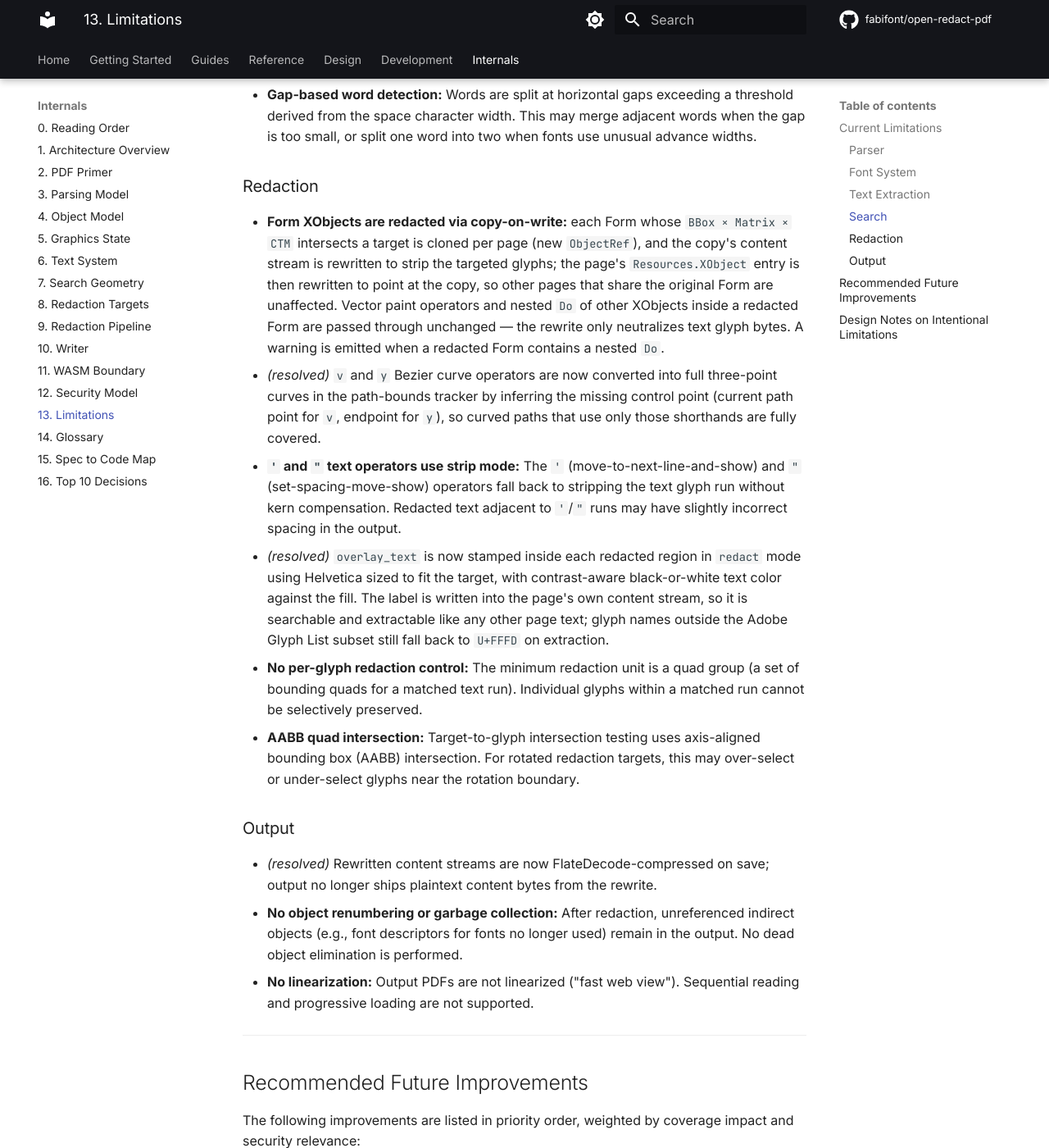
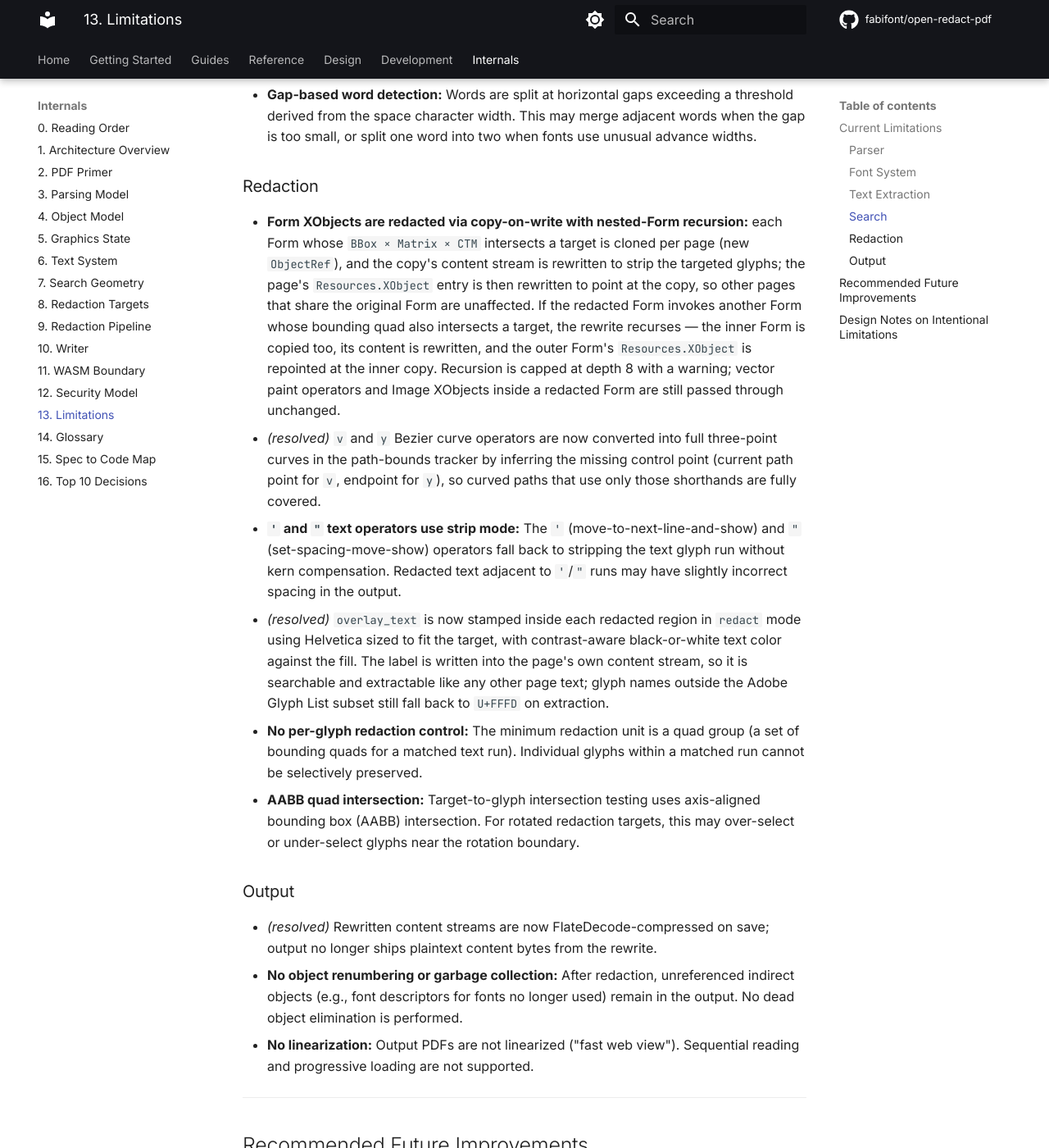
Before and after one commit to fabifont/open-redact-pdf, an MkDocs documentation site: the page built from docs/internals/13-limitations.md, in a window 1280 px wide and 1400 px high, scrolled down 2058 px. Shown: the whole window at 82% size. Built offline with MkDocs 1.6.1 and Material for MkDocs 9.7.7, drawn with Linux system fonts in a browser that asks for light colours; comment, search, counter and statistics services are not loaded; some of the changed text lies outside the part shown.

Commit message:
docs: document nested Form XObject recursion
Supported subset, roadmap, redaction-pipeline internals, and
limitations page now describe the recursion-through-inner-Forms
behaviour. The remaining follow-up is running the vector-path and
image-neutralization passes on each Form's own content.

```diff
--- a/docs/internals/13-limitations.md
+++ b/docs/internals/13-limitations.md
@@ -35,7 +35,7 @@ This page documents the current known limitations of the engine, organized by su
 
 ### Redaction
 
-- **Form XObjects are redacted via copy-on-write:** each Form whose `BBox × Matrix × CTM` intersects a target is cloned per page (new `ObjectRef`), and the copy's content stream is rewritten to strip the targeted glyphs; the page's `Resources.XObject` entry is then rewritten to point at the copy, so other pages that share the original Form are unaffected. Vector paint operators and nested `Do` of other XObjects inside a redacted Form are passed through unchanged — the rewrite only neutralizes text glyph bytes. A warning is emitted when a redacted Form contains a nested `Do`.
+- **Form XObjects are redacted via copy-on-write with nested-Form recursion:** each Form whose `BBox × Matrix × CTM` intersects a target is cloned per page (new `ObjectRef`), and the copy's content stream is rewritten to strip the targeted glyphs; the page's `Resources.XObject` entry is then rewritten to point at the copy, so other pages that share the original Form are unaffected. If the redacted Form invokes another Form whose bounding quad also intersects a target, the rewrite recurses — the inner Form is copied too, its content is rewritten, and the outer Form's `Resources.XObject` is repointed at the inner copy. Recursion is capped at depth 8 with a warning; vector paint operators and Image XObjects inside a redacted Form are still passed through unchanged.
 - _(resolved)_ `v` and `y` Bezier curve operators are now converted into full three-point curves in the path-bounds tracker by inferring the missing control point (current path point for `v`, endpoint for `y`), so curved paths that use only those shorthands are fully covered.
 - **`'` and `"` text operators use strip mode:** The `'` (move-to-next-line-and-show) and `"` (set-spacing-move-show) operators fall back to stripping the text glyph run without kern compensation. Redacted text adjacent to `'`/`"` runs may have slightly incorrect spacing in the output.
 - _(resolved)_ `overlay_text` is now stamped inside each redacted region in `redact` mode using Helvetica sized to fit the target, with contrast-aware black-or-white text color against the fill. The label is written into the page's own content stream, so it is searchable and extractable like any other page text; glyph names outside the Adobe Glyph List subset still fall back to `U+FFFD` on extraction.
@@ -54,7 +54,7 @@ This page documents the current known limitations of the engine, organized by su
 
 The following improvements are listed in priority order, weighted by coverage impact and security relevance:
 
-1. **Nested / paint-aware Form XObject redaction** — text redaction inside a Form is handled via copy-on-write. What remains: recursing through nested `Do` inside a redacted Form so that text inside inner Forms is also neutralized, and running the vector-path and image neutralization passes on the Form's own content so paint and inner Image XObjects that sit under a target are neutralized alongside the text.
+1. **Paint- and image-aware Form redaction** — text inside redacted Forms (including nested Forms) is handled via copy-on-write recursion. What remains: running the vector-path and image-neutralization passes on the Form's own content so paint operators and inner Image XObjects that sit under a target are neutralized alongside the text.
 2. **Non-Identity-H composite font encodings** — required for CJK documents using standard CMaps (`UniJIS-UTF16-H`, `UniGB-UCS2-H`, `UniCNS-UTF16-H`, `UniKS-UCS2-H`, and friends).
 3. **Page-level extraction caching** — avoid re-parsing content streams on every `analyze_page_text` call; cache results keyed by page reference and content stream digest.
 4. **Additional stream filters** — ASCII85Decode and LZWDecode are the most commonly encountered unsupported filters after FlateDecode.
```
Also changed, not shown: docs/internals/09-redaction-pipeline.md (+1 -1 lines), docs/reference/supported-subset.md (+1 -1 lines), docs/roadmap.md (+1 -1 lines).
